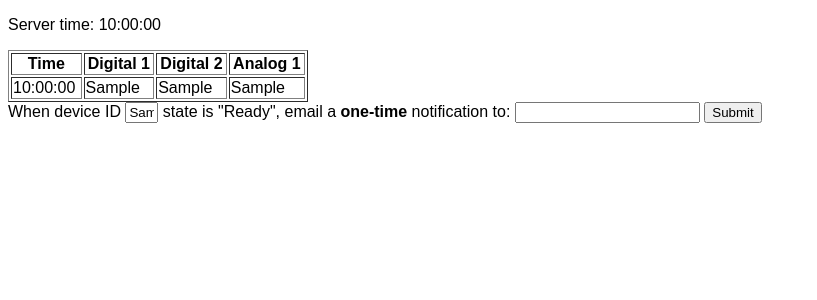
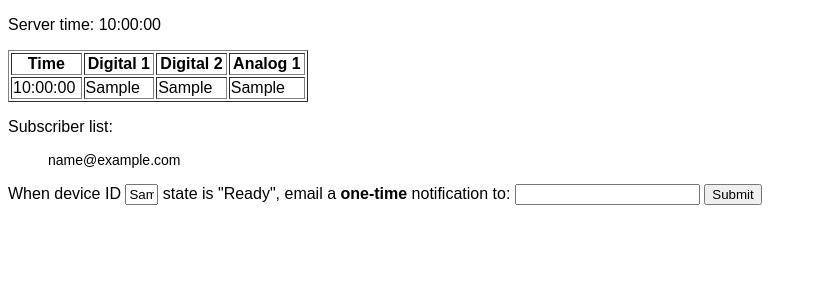
Before and after one commit to lucasrangit/SensorBotNet, a Python web app: template templates/home.html in a window 1280 px wide. Shown: the part 46-346 px from the top of the page, without its empty margins (0-817 px from the left). Run offline with Jinja, Linux system fonts and the light colour scheme; the template is opened without the code that fills it: most values are stand-ins (such as "Sample title", 1, 10 or a date in 2020).

Commit message:
fix query count check to control printing list of subscribers

```diff
--- a/templates/home.html
+++ b/templates/home.html
@@ -33,7 +33,7 @@
     </tr>
   {% endfor %}
   </table>
-  {% if subscriber_list > 0 %}
+  {% if subscriber_list.count(1) > 0 %}
     <p>Subscriber list:</p>
     <ul>
     {% for subscriber in subscriber_list %}
```
